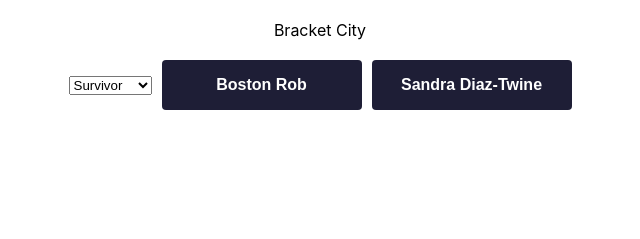
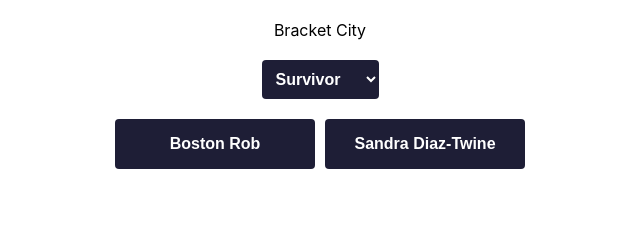
Before and after one commit to jkj527/bracketcity, a React (Create React App) app: page / in a window 1280 px wide. Shown: the top 239 px of the page, without its empty margins (320-960 px from the left). Built offline with nearby package versions, Linux system fonts and the light colour scheme.

Commit message:
style changes

```diff
--- a/src/components/WinnerSelector.tsx
+++ b/src/components/WinnerSelector.tsx
@@ -22,9 +22,7 @@
 
     const handleClick = (winnerIndex: number) => {
         const winner = contestants[index + winnerIndex];
-
         setWinners(prevWinners => [...prevWinners, winner]);
-
         setIndex(prevIndex => prevIndex + 2);
     };
 
@@ -36,6 +34,7 @@
                 <option value="survivors">Survivor</option>
                 <option value="tvshows">TV Shows</option>
             </select>
+            <div className="winner-buttons">
                 {options.length === 2 ? (
                     <>
                         <button onClick={() => handleClick(0)}>{options[0]}</button>
@@ -45,6 +44,7 @@
                     <div>No more contestants left</div>
                 )}
             </div>
+        </div>
     );
 }
 
--- a/src/styles/WinnerSelector.css
+++ b/src/styles/WinnerSelector.css
@@ -1,8 +1,35 @@
 .winner {
     display: flex;
+    flex-direction: column;
     align-items: center;
     justify-content: center;
     padding: 20px;
+    gap: 20px;
+}
+
+.winner select {
+    font-size: 16px;
+    font-weight: bold;
+    color: #fff;
+    background-color: rgb(30, 30, 54);
+    border: none;
+    border-radius: 4px;
+    padding: 10px;
+    cursor: pointer;
+    transition: background-color 0.3s, box-shadow 0.3s;
+}
+
+.winner select:hover {
+    background-color: #0056b3;
+}
+
+.winner select:active {
+    background-color: #004085;
+    box-shadow: inset 0 3px 5px rgba(0, 0, 0, 0.125);
+}
+
+.winner-buttons {
+    display: flex;
     gap: 10px;
 }
 
@@ -27,3 +54,20 @@
     background-color: #004085;
     box-shadow: inset 0 3px 5px rgba(0, 0, 0, 0.125);
 }
+
+.winner h2 {
+    font-size: 24px;
+    color: rgb(30, 30, 54);
+    margin-bottom: 10px;
+}
+
+.winner ul {
+    list-style-type: none;
+    padding: 0;
+}
+
+.winner ul li {
+    font-size: 18px;
+    color: rgb(30, 30, 54);
+    margin: 5px 0;
+}
```
Lines whose indentation alone changed are shown as unchanged.
